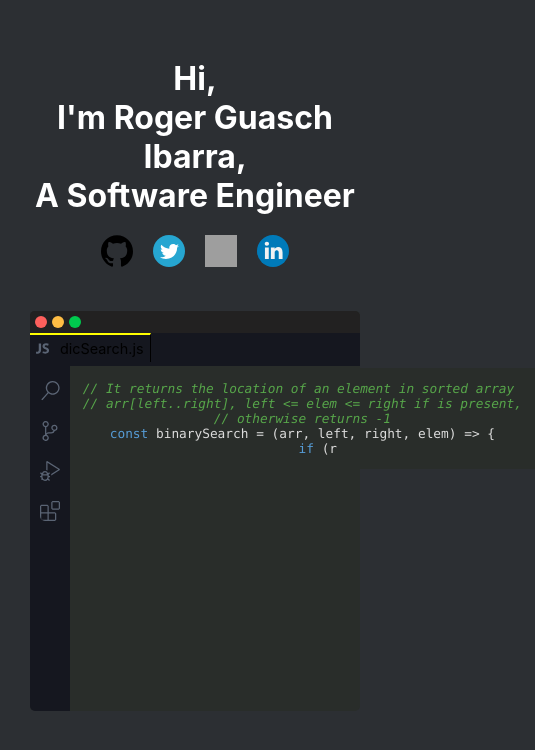
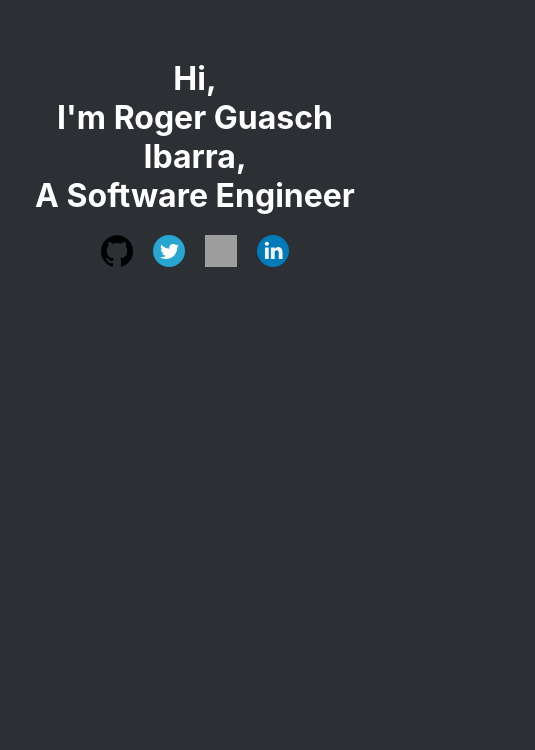
Before and after one commit to roguib/personal-site, a React (Create React App) app: page / in a window 390 px wide. Shown: the top 750 px of the page, 535 px wide, since content can reach past the window. Built offline with nearby package versions, Linux system fonts and the light colour scheme; grey boxes are pictures that could not be loaded.

Commit message:
hide editor in mobile screens

```diff
--- a/src/App.css
+++ b/src/App.css
@@ -2,6 +2,12 @@
   display: flex;
   flex-wrap: wrap;
   margin-top: 15%;
+}
+@media screen and (max-width: 1200px) {
+  .title {
+    font-size: 1rem !important;
+    transition: font-size 1s;
+  }
 }
 
 @media (max-width: 950px) {
@@ -15,10 +21,9 @@
   }
 }
 
-@media screen and (max-width: 1200px) {
-  .title {
-    font-size: 1rem !important;
-    transition: font-size 1s;
+@media (max-width: 950px) {
+  #editor-wrapper {
+    display: none;
   }
 }
 
--- a/src/App.js
+++ b/src/App.js
@@ -46,7 +46,7 @@ function App() {
         </div>
       </div>
 
-      <div className="col">
+      <div id="editor-wrapper" className="col">
         <Editor></Editor>
       </div>
     </div>
```
